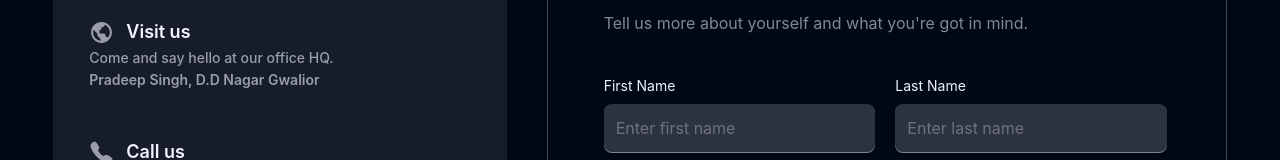
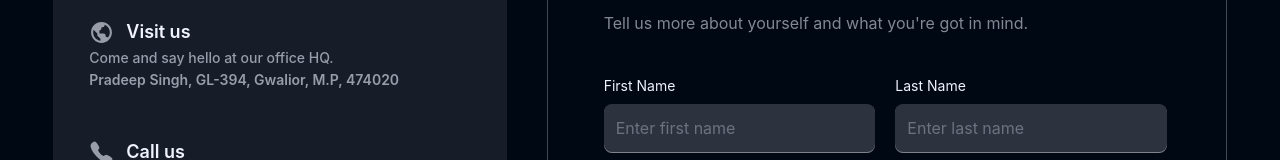
Before and after one commit to Pradeep-Singh-26/StudyNotion, a React (Create React App) app: page /contact in a window 1280 px wide. Shown: the part 274-434 px from the top of the page. Built offline with nearby package versions, Linux system fonts and the light colour scheme; no server answers.

Commit message:
faltu ka

```diff
--- a/src/components/ContactPage/ContactDetails.jsx
+++ b/src/components/ContactPage/ContactDetails.jsx
@@ -15,7 +15,7 @@ const contactDetails = [
     heading: "Visit us",
     description: "Come and say hello at our office HQ.",
     details:
-      "Pradeep Singh, D.D Nagar Gwalior",
+      "Pradeep Singh, GL-394, Gwalior, M.P, 474020",
   },
   {
     icon: "IoCall",
```
